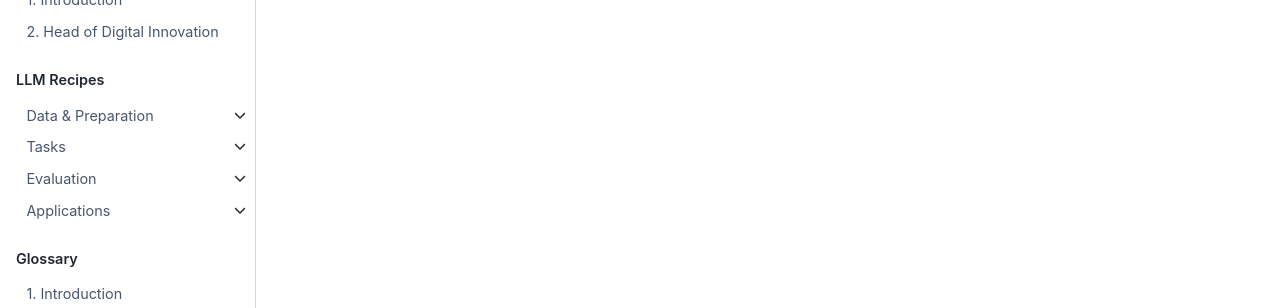
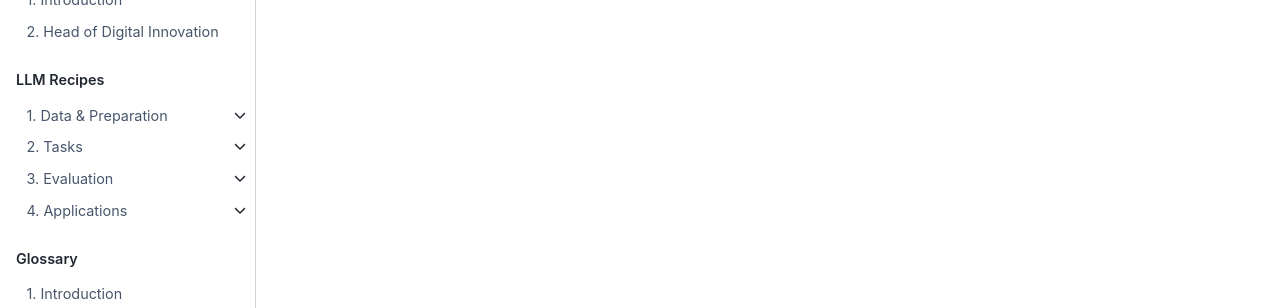
Before and after one commit to pelagios/llm-lod-enriching-heritage, a Jupyter Book: the page built from about.md, in a window 1280 px wide. Shown: the part 293-601 px from the top of the page. Built offline with Jupyter Book 1.0.4 settings and Sphinx 7.4.7 and the Sphinx Book theme 1.1.4, drawn with Linux system fonts in a browser that asks for light colours; pages that are not in the unit, such as notebooks, are missing from menus; some of the changed lines change nothing that is shown.

Commit message:
Update _toc.yml

```diff
--- a/_toc.yml
+++ b/_toc.yml
@@ -11,6 +11,7 @@ parts:
         title: Head of Digital Innovation
 
   - caption: LLM Recipes
+    numbered: True
     chapters:
       - file: notebooks/data_preparation/intro
         title: Data & Preparation
```
